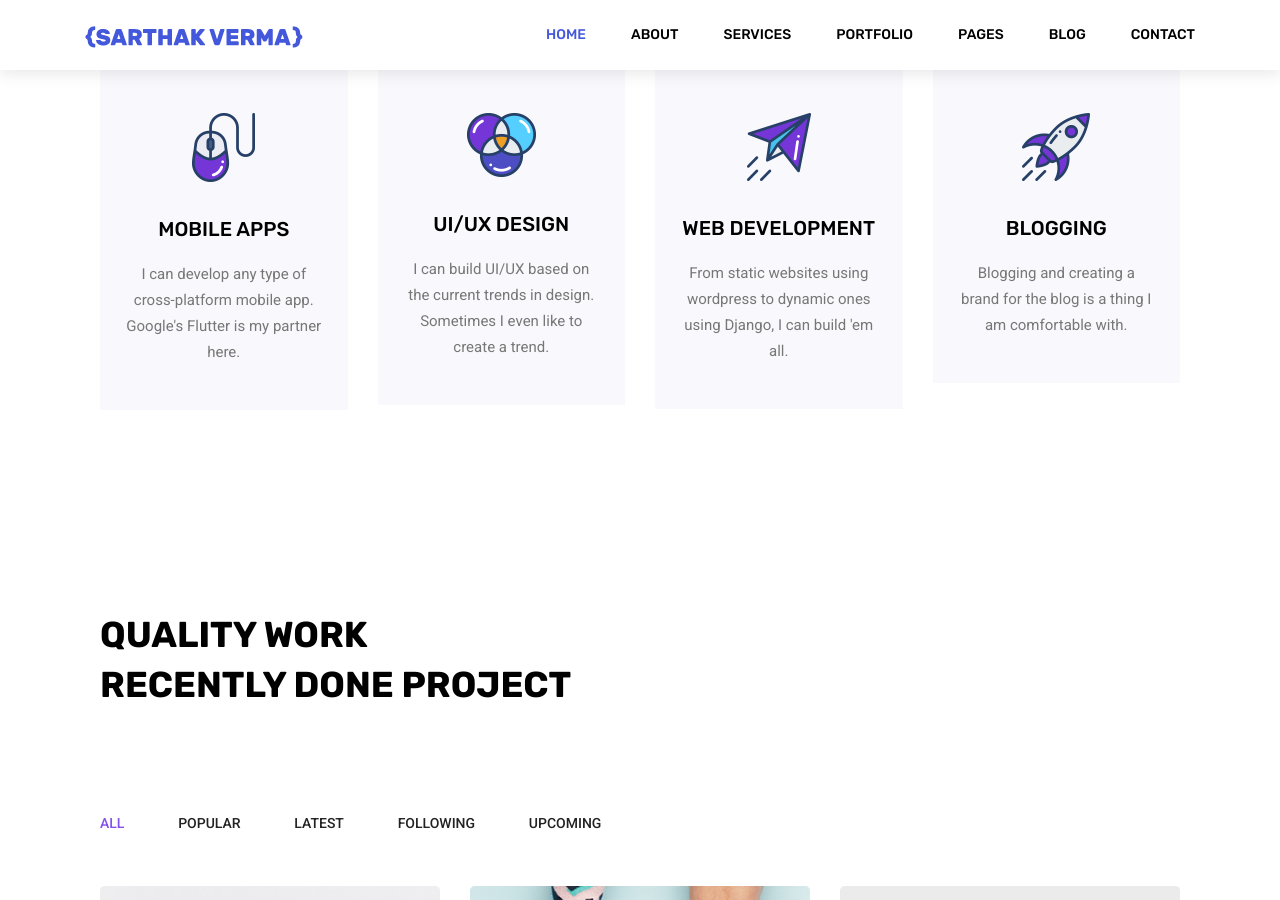
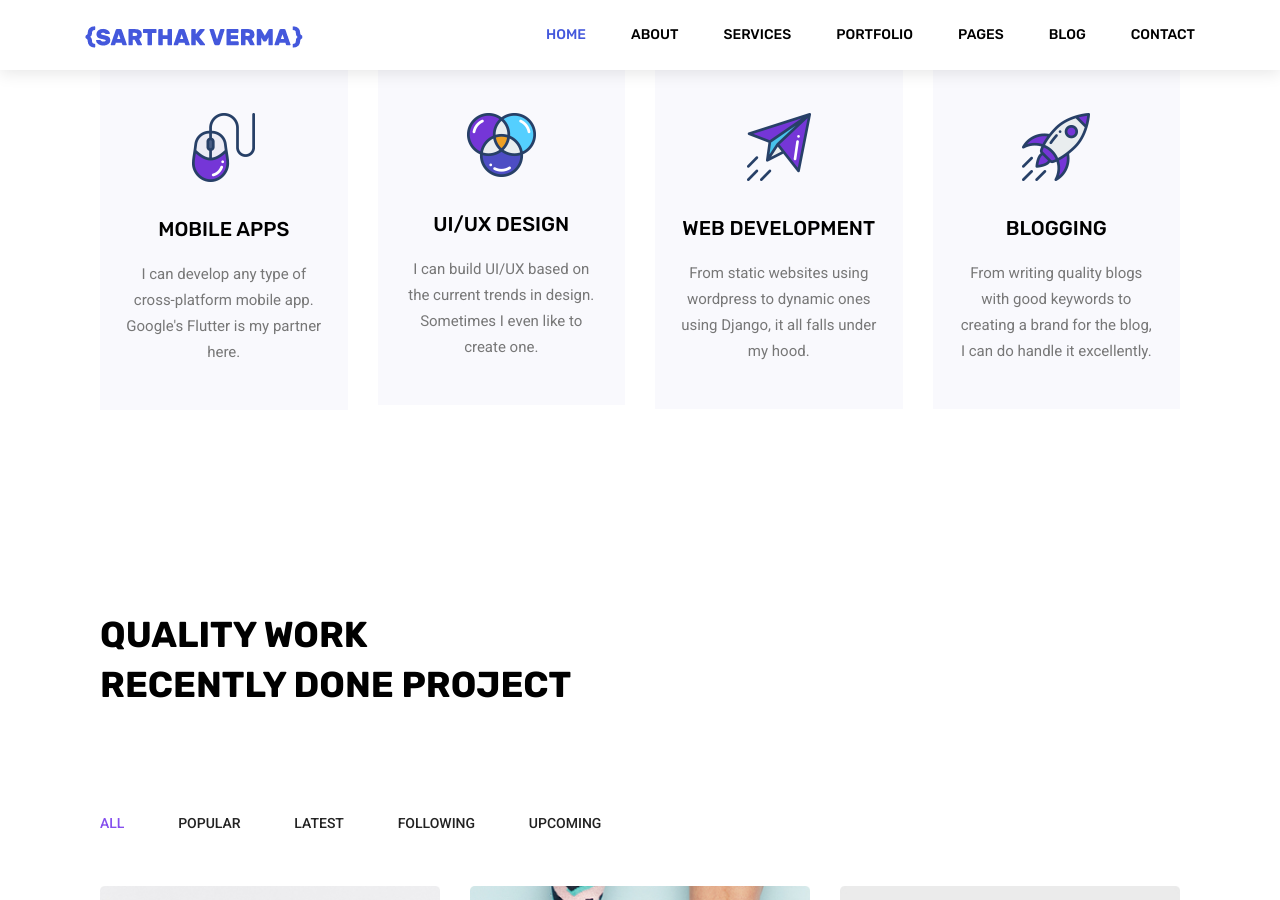
Before and after one commit to IAmSarthakVerma/iamsarthakverma.github.io, a Jekyll site: the page built from index.html, in a window 1280 px wide and 900 px high, scrolled down 1522 px. Built offline with Jekyll 4.4.1, drawn with Linux system fonts in a browser that asks for light colours; nearby versions of some CDN libraries; the list of posts is cut into pages by our own code.

Commit message:
Update index.html

```diff
--- a/index.html
+++ b/index.html
@@ -90,21 +90,21 @@ use-site-title: true
                 <div class="feature_item">
                     <img src="img/services/s2.png" alt="">
                     <h4>UI/UX design</h4>
-                    <p>I can build UI/UX based on the current trends in design. Sometimes I even like to create a trend.</p>
+                    <p>I can build UI/UX based on the current trends in design. Sometimes I even like to create one.</p>
                 </div>
             </div>
             <div class="col-lg-3 col-md-6">
                 <div class="feature_item">
                     <img src="img/services/s3.png" alt="">
                     <h4>Web Development</h4>
-                    <p>From static websites using wordpress to dynamic ones using Django, I can build 'em all.</p>
+                    <p>From static websites using wordpress to dynamic ones using Django, it all falls under my hood.</p>
                 </div>
             </div>
             <div class="col-lg-3 col-md-6">
                 <div class="feature_item">
                     <img src="img/services/s4.png" alt="">
                     <h4>Blogging</h4>
-                    <p>Blogging and creating a brand for the blog is a thing I am comfortable with.</p>
+                    <p>From writing quality blogs with good keywords to creating a brand for the blog, I can do handle it excellently.</p>
                 </div>
             </div>
         </div>
```
